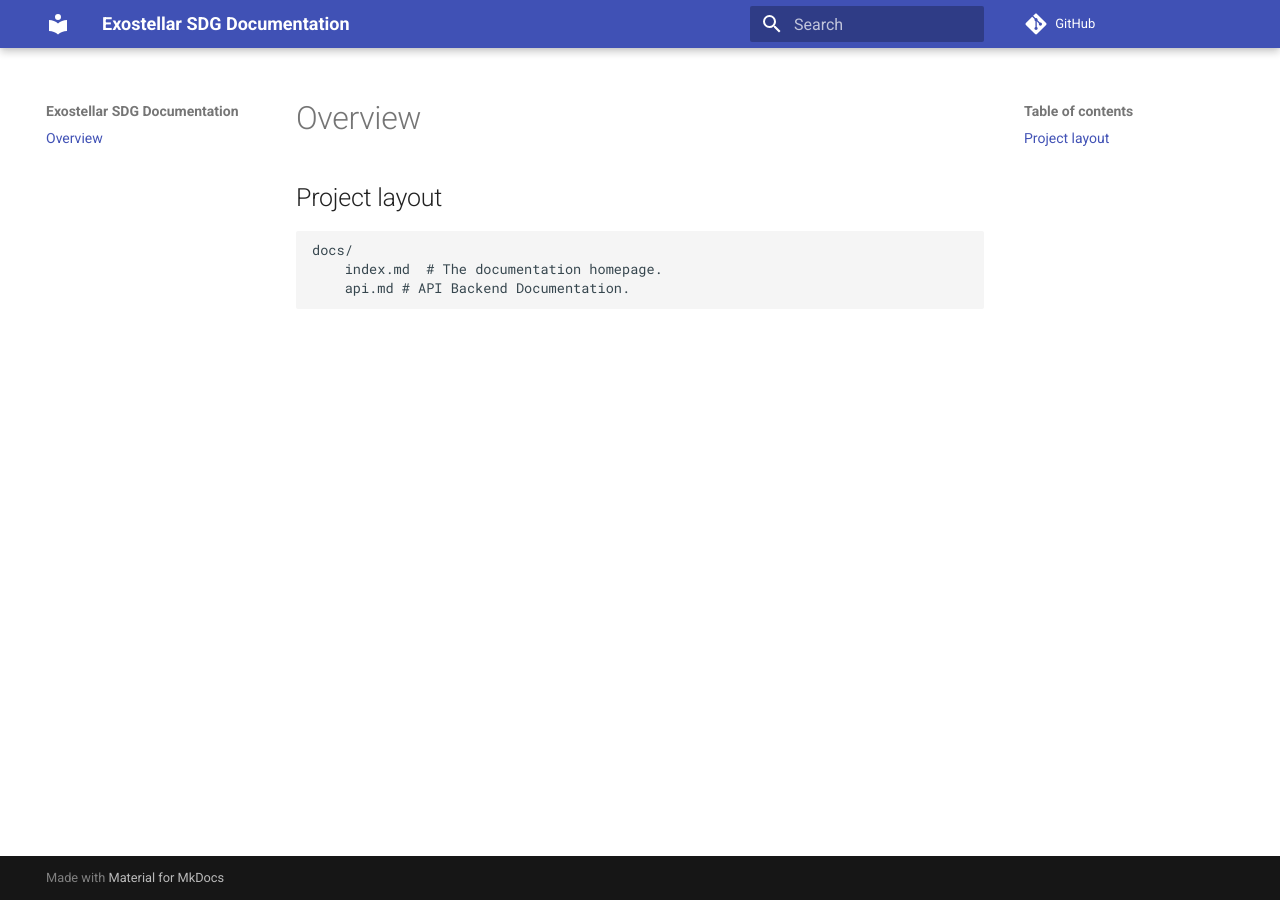
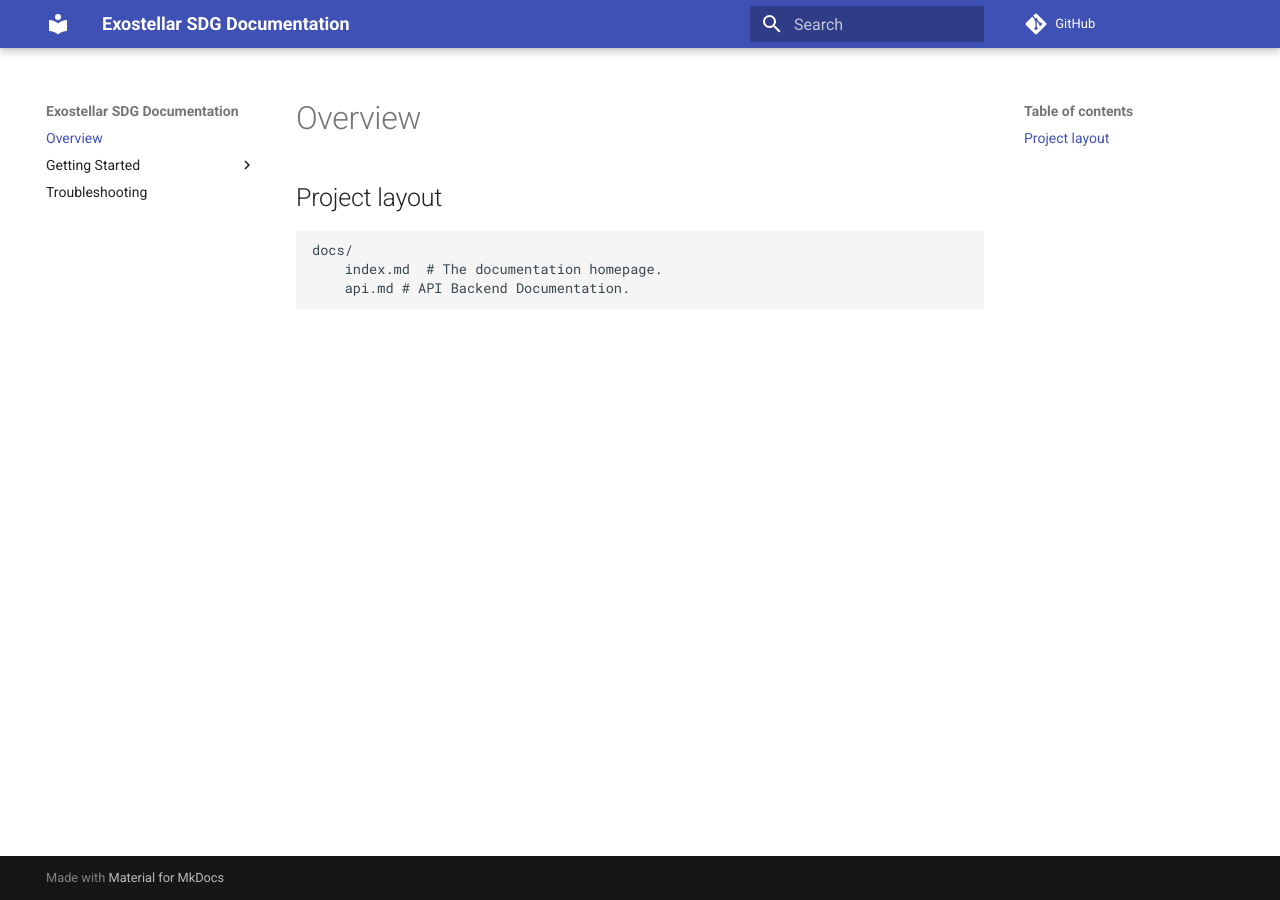
Before and after one commit to Exostellar/docs, an MkDocs documentation site: the page built from docs/index.md, in a window 1280 px wide. Built offline with MkDocs 1.6.1 and Material for MkDocs 9.7.7, drawn with Linux system fonts in a browser that asks for light colours; comment, search, counter and statistics services are not loaded; part of the change alters nothing that is shown.

Commit message:
* Updated nav sections

```diff
--- a/mkdocs.yml
+++ b/mkdocs.yml
@@ -10,3 +10,13 @@ plugins:
   - search
   - redoc-tag
   - git-revision-date-localized
+
+nav:
+  - Overview: index.md
+  - Getting Started:
+    - Introduction: getting-started/intro.md
+    - Self-Hosted Installation: getting-started/install-selfhosted.md
+    - AWS Installation: getting-started/install-aws.md
+    - Azure Installation: getting-started/install-azure.md
+    - GCP Installation: getting-started/install-gcp.md
+  - Troubleshooting: troubleshooting.md
```
